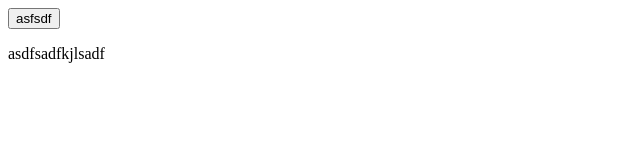
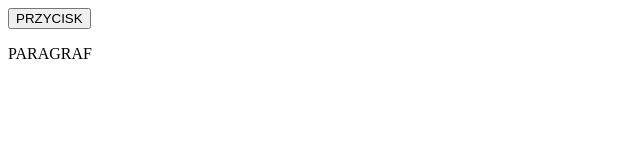
Before and after one commit to WyimaginowaneKoniki/super-potato, a plain HTML site: page index.html in a window 1280 px wide. Shown: the whole page, without its empty margins (0-640 px from the left). Drawn offline with Linux system fonts and the light colour scheme.

Commit message:
Update index.html

```diff
--- a/index.html
+++ b/index.html
@@ -1,7 +1,7 @@
 <html>
     <head></head>
     <body>
-        <button>asfsdf</button>
-        <p>asdfsadfkjlsadf</p>
+        <button>PRZYCISK</button>
+        <p>PARAGRAF</p>
     </body>
 </html>
```
